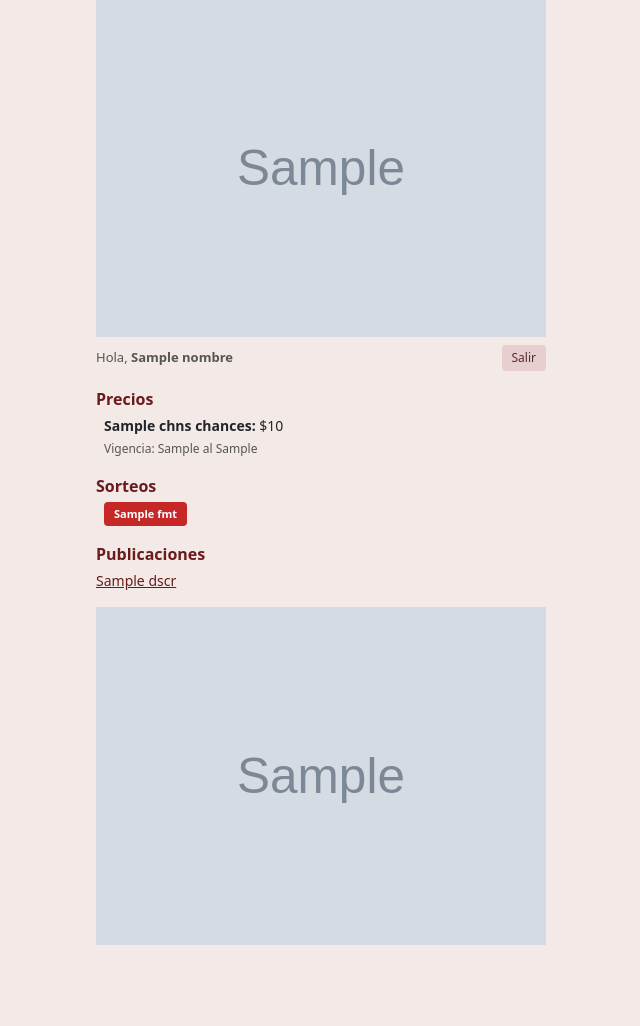
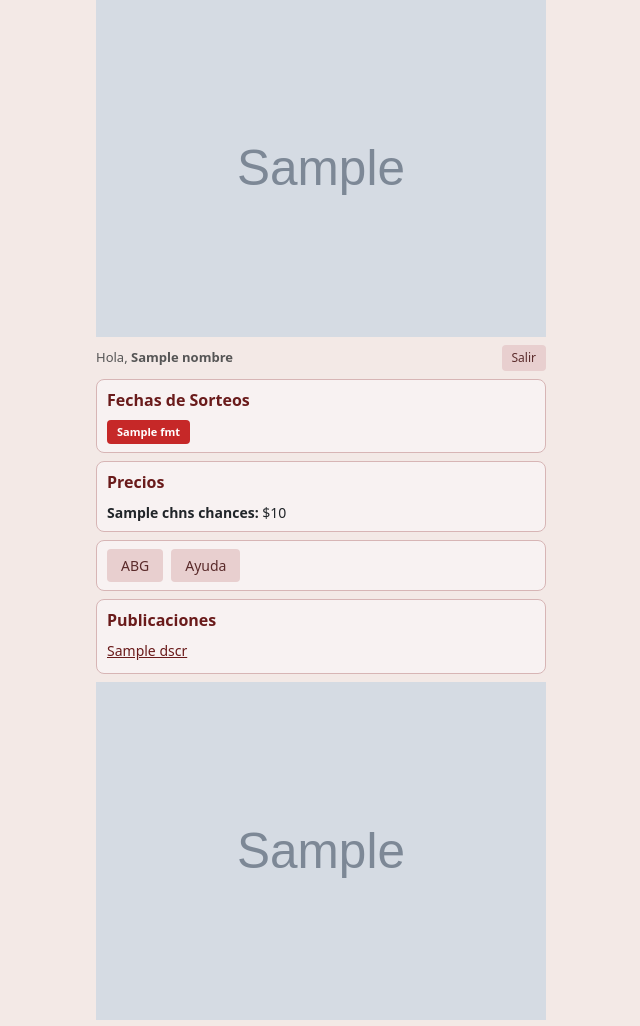
Before and after one commit to Velizpedroeulogio/VentaCupones, a Django app: template ventas/templates/ventas/form2.html in a window 1280 px wide. Shown: the part 15-1041 px from the top of the page, without its empty margins (319-959 px from the left). Before the commit the page ends 960 px from the top, so only its background shows below. Run offline with Django 5.2, Linux system fonts and the light colour scheme; the template is opened without the code that fills it: most values are stand-ins (such as "Sample title", 1, 10 or a date in 2020); grey boxes marked "Sample" are stand-in pictures.

Commit message:
Tag002: reordenar secciones, formato precios, cards, botones fecha y ayuda
Co-Authored-By: Claude Sonnet 4.6 <noreply@anthropic.com>

```diff
--- a/templates/base.html
+++ b/templates/base.html
@@ -75,6 +75,13 @@
             font-size: 14px;
             background: white;
         }
+        .byl-card {
+            background: var(--byl-card);
+            border: 1px solid var(--byl-border);
+            border-radius: 8px;
+            padding: 8px 10px;
+            margin-bottom: 8px;
+        }
     </style>
 </head>
 <body>
--- a/ventas/templates/ventas/form2.html
+++ b/ventas/templates/ventas/form2.html
@@ -12,42 +12,49 @@
     <div class="mt-3 mb-1 byl-title">{{ evento_desc }}</div>
     {% endif %}
 
-    <div class="d-flex justify-content-between align-items-center mt-1 mb-3">
+    <div class="d-flex justify-content-between align-items-center mt-1 mb-2">
         <span style="font-size:13px;color:#555;">Hola, <strong>{{ nombre }}</strong></span>
         <a class="byl-btn" href="{% url 'ventas:logout' evn %}" style="font-size:12px;padding:4px 10px;">Salir</a>
     </div>
 
-    {% if precios_lista %}
-    <div class="byl-section-title mt-2">Precios</div>
-    <div class="ms-2 mt-1">
-        {% for p in precios_lista %}
-        <div>
-            <strong>{{ p.chns }} chance{{ p.chns|pluralize }}:</strong>
-            ${{ p.precio }}
+    {% if not precios_lista %}
+    <div class="byl-error">No hay período de venta configurado para hoy.</div>
+    {% endif %}
+
+    <!-- Fechas de Sorteos -->
+    {% if fechas %}
+    <div class="byl-card">
+        <div class="byl-section-title mb-2">Fechas de Sorteos</div>
+        <div class="d-flex flex-wrap gap-1">
+            {% for f in fechas %}
+            <a class="byl-btn-fecha" href="{% url 'ventas:sorteos' evn f.raw %}">{{ f.fmt }}</a>
+            {% endfor %}
         </div>
-        {% endfor %}
-    </div>
-    {% if fchd_fmt and fchh_fmt %}
-    <div class="ms-2 mt-1" style="font-size:12px;color:#555;">
-        Vigencia: {{ fchd_fmt }} al {{ fchh_fmt }}
     </div>
     {% endif %}
-    {% else %}
-    <div class="byl-error mt-2">No hay período de venta configurado para hoy.</div>
-    {% endif %}
 
-    {% if fechas %}
-    <div class="byl-section-title mt-3">Sorteos</div>
-    <div class="d-flex flex-wrap gap-1 mt-1 ms-2">
-        {% for f in fechas %}
-        <span class="byl-btn-fecha">{{ f.fmt }}</span>
+    <!-- Precios -->
+    {% if precios_lista %}
+    <div class="byl-card">
+        <div class="byl-section-title mb-2">Precios</div>
+        {% for p in precios_lista %}
+        <div><strong>{{ p.chns }} chance{{ p.chns|pluralize }}:</strong> ${{ p.precio_fmt }}</div>
         {% endfor %}
     </div>
     {% endif %}
 
+    <!-- ABG / Ayuda -->
+    <div class="byl-card">
+        <div class="d-flex gap-2">
+            <a class="byl-btn" href="{% url 'ventas:ayuda' evn 'SOMOS' %}">ABG</a>
+            <a class="byl-btn" href="{% url 'ventas:ayuda' evn 'HELP1' %}">Ayuda</a>
+        </div>
+    </div>
+
+    <!-- Publicaciones -->
     {% if publicaciones %}
-    <div class="byl-section-title mt-3">Publicaciones</div>
-    <div class="mt-1">
+    <div class="byl-card">
+        <div class="byl-section-title mb-2">Publicaciones</div>
         {% for pub in publicaciones %}
         <div class="mb-1">
             {% if pub.enlc %}
@@ -60,8 +67,9 @@
     </div>
     {% endif %}
 
+    <!-- Sponsors -->
     {% if img_sponsor %}
-    <div class="mt-3">
+    <div class="mt-2">
         <img class="byl-img-evento" src="{{ img_sponsor }}" alt="Sponsors">
     </div>
     {% endif %}
```
Also changed, not shown: ventas/services.py (+27 -0 lines), ventas/templates/ventas/ayuda.html (added, +16 -0 lines), ventas/templates/ventas/form3.html (added, +37 -0 lines), ventas/urls.py (+6 -4 lines), ventas/views.py (+47 -35 lines).
